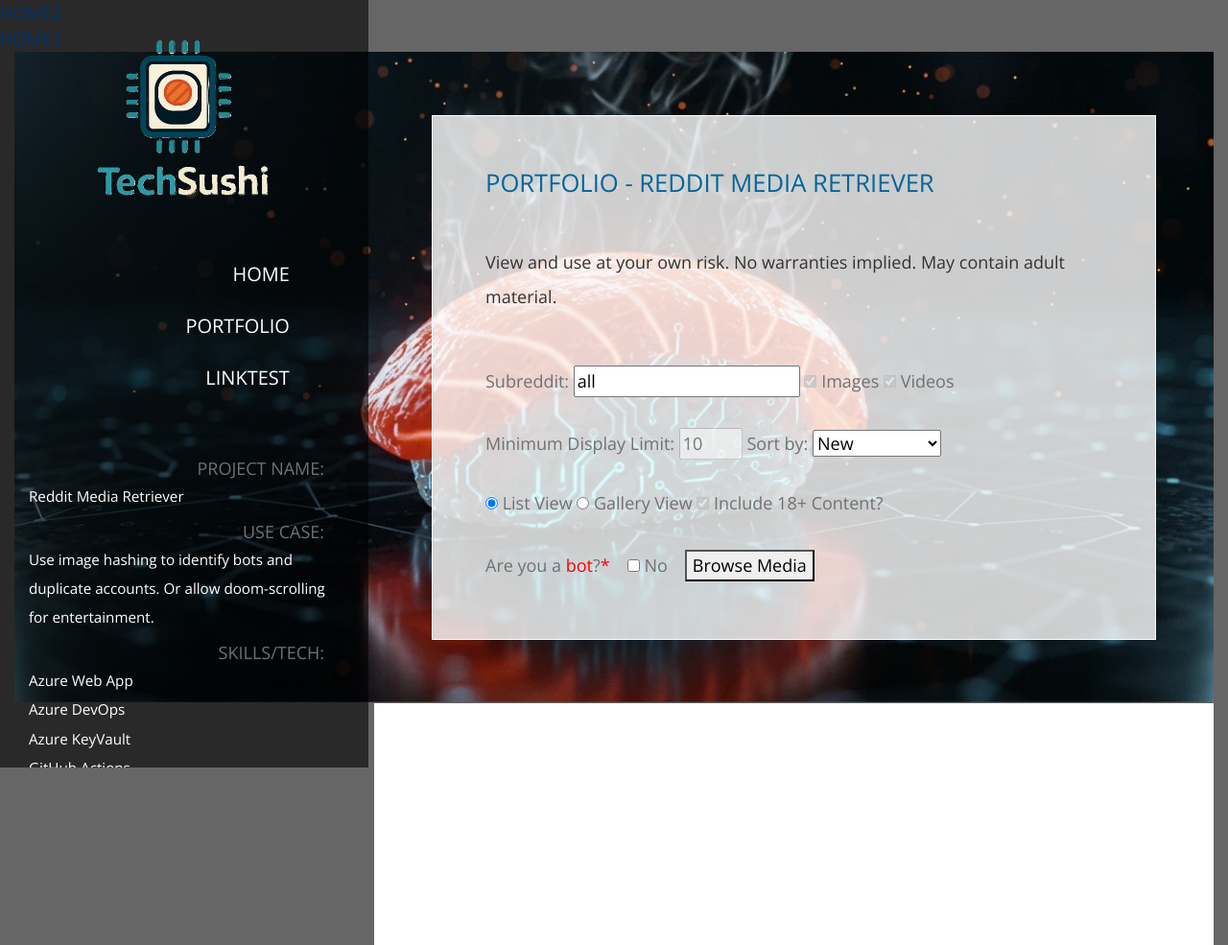
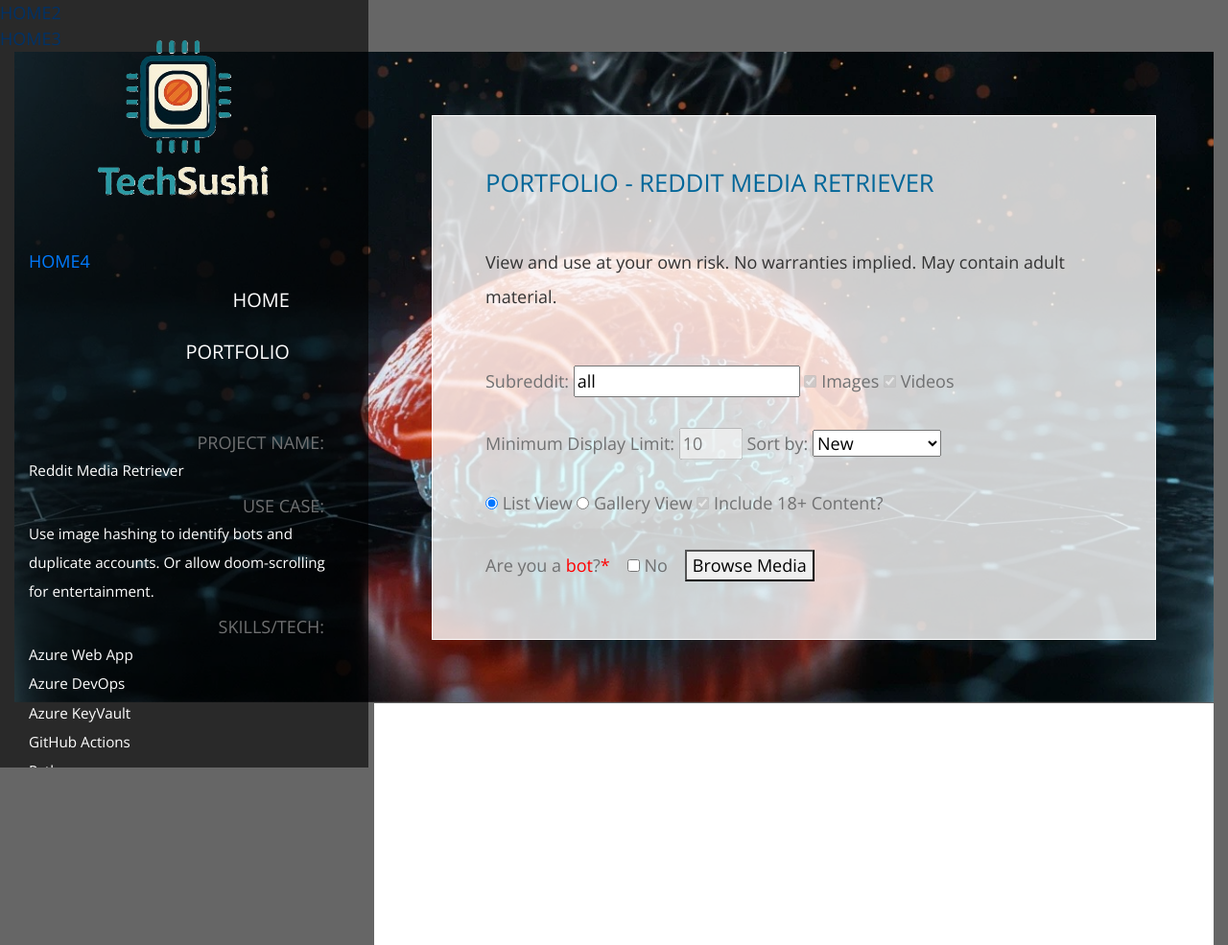
Before and after one commit to jdturbeau/repo-techsushi-portfolio-py, a Flask app: page /rmrwrap in a window 1280 px wide. Shown: the whole page at 96% size. Run offline with Flask 3, Linux system fonts and the light colour scheme; some libraries are stand-ins or nearby versions.

Commit message:
Update proj_navbar.html

```diff
--- a/templates/proj_navbar.html
+++ b/templates/proj_navbar.html
@@ -5,6 +5,7 @@
               <i class="fas fa-bars"></i>
             </button>
             <center><img src="{{ url_for('static', filename='img/techsushi-logo-nobg.png') }}" width="80%"></img></center>
+                <span class="c0"><a href="https://www.technicalsushi.com">HOME4</a></span>
               <!-- <ul id="tmMainNav" class="nav flex-column text-uppercase text-right tm-main-nav"> -->
               <ul id="tmMainNav" class="nav flex-column text-right tm-main-nav">
                 <li class="nav-item">
@@ -16,12 +17,6 @@
                 <li class="nav-item">
                   <a href="#portfolio" class="nav-link">
                     <span class="d-inline-block mr-3 text-uppercase">Portfolio</span>
-                    <span class="d-inline-block tm-white-rect"></span>
-                  </a>
-                </li>
-                  <li class="nav-item">
-                  <a href="https://www.google.com" class="nav-link" target="_blank">
-                    <span class="d-inline-block mr-3 text-uppercase">LinkTest</span>
                     <span class="d-inline-block tm-white-rect"></span>
                   </a>
                 </li>
```
